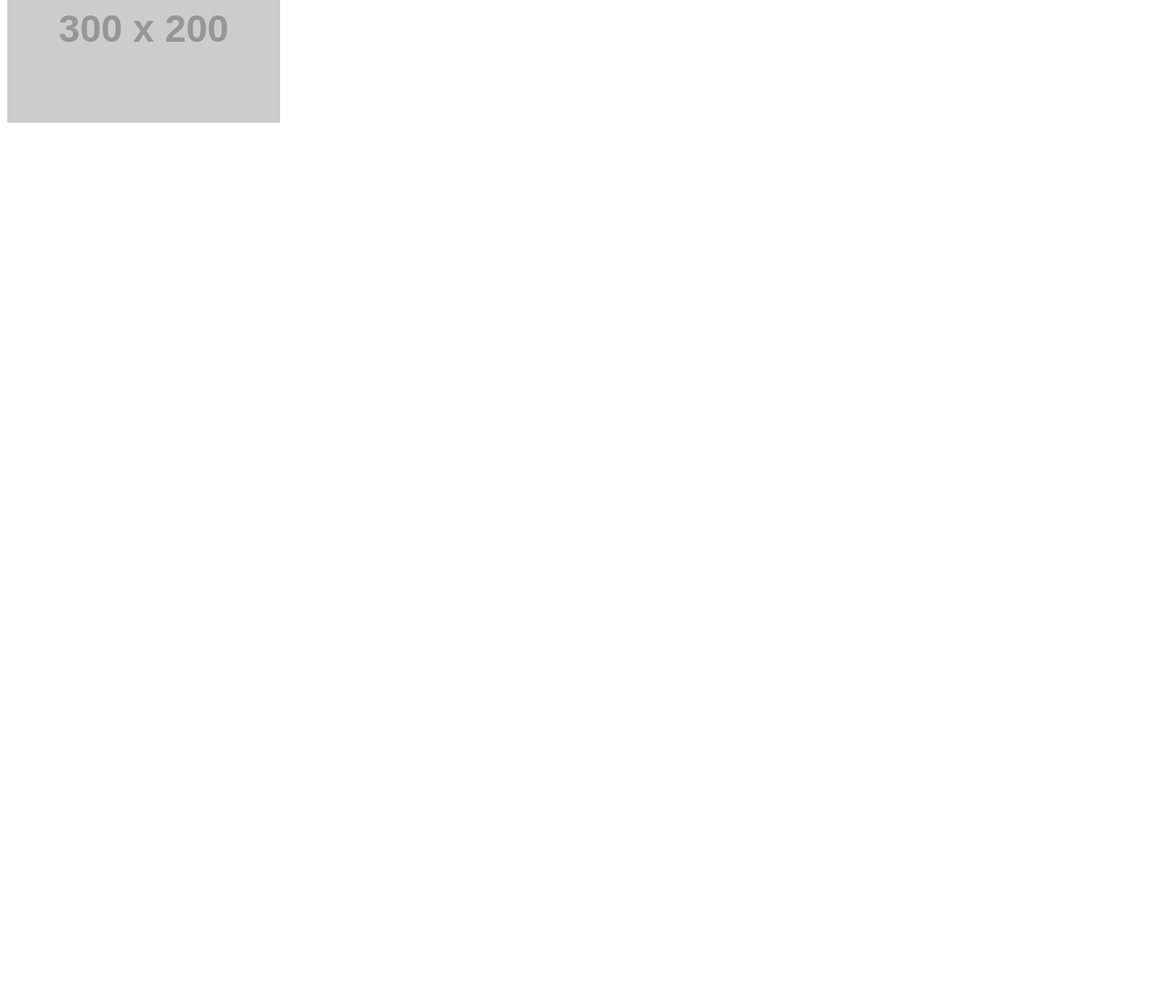
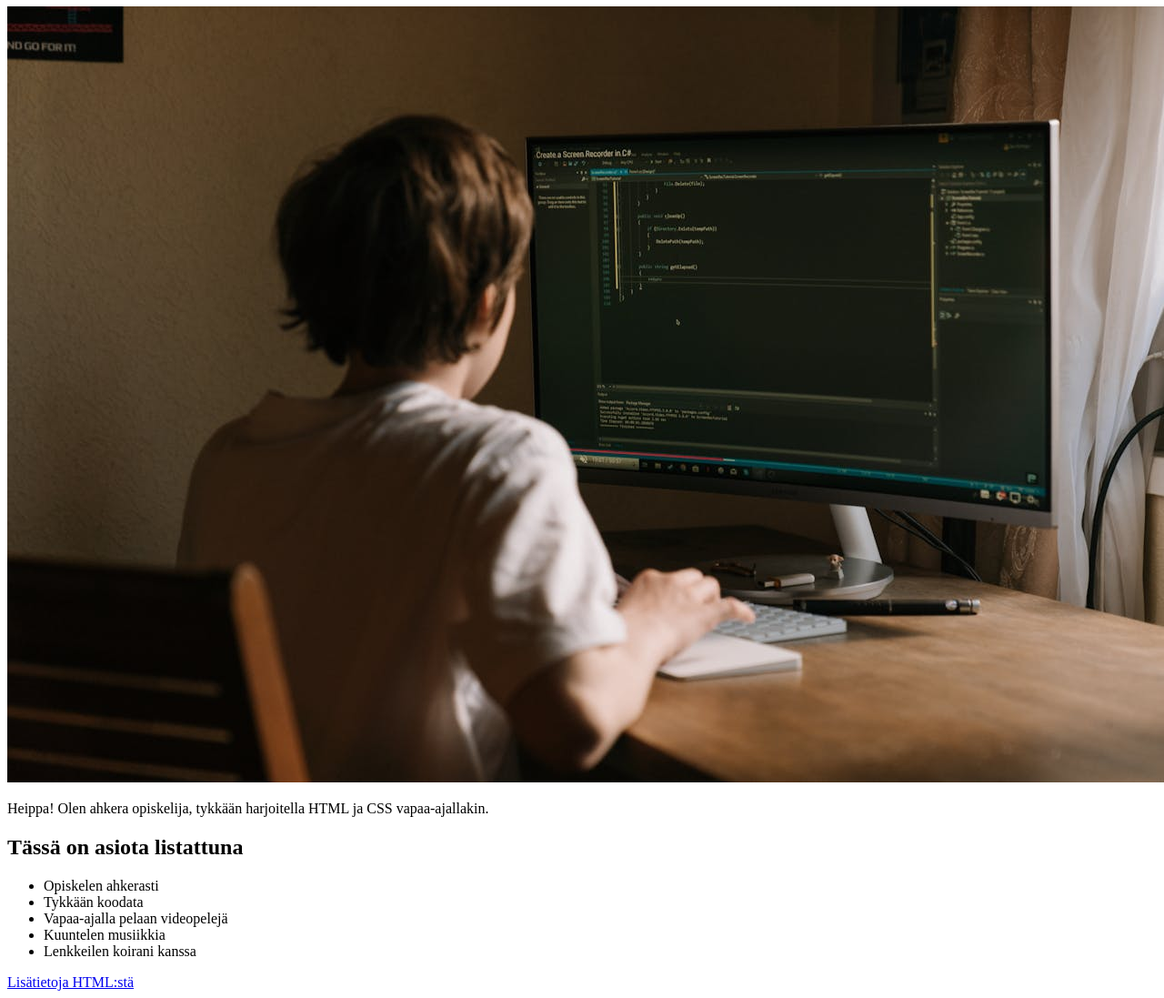
Before and after one commit to heikkijylanki/portfoliocard, a plain HTML site: page index.html in a window 1280 px wide. Shown: the part 73-1170 px from the top of the page at 91% size. Before the commit the page ends 800 px from the top, so only its background shows below. Drawn offline with Linux system fonts and the light colour scheme; placeholder pictures from the web are drawn by us.

Commit message:
lisätty lista ominaisuus

```diff
--- a/index.html
+++ b/index.html
@@ -7,8 +7,21 @@
         <link rel="stylesheet" href="styles.css">
     </head>
     <body>
+        <!-- Tämä on kommentti osio -->
         <div class="card">
-            <img src="https://via.placeholder.com/300x200" alt="Portfolio Image" class="card-image">
+            <h1>Minun esittelykortti</h1>
+            <img src="koodari.jpg" alt="Portfolio Image" class="card-image">
+            <p>Heippa! Olen ahkera opiskelija, tykkään harjoitella HTML ja CSS vapaa-ajallakin.</p>
+
+            <h2>Tässä on asiota listattuna</h2>
+            <ul>
+                <li>Opiskelen ahkerasti</li>
+                <li>Tykkään koodata</li>
+                <li>Vapaa-ajalla pelaan videopelejä</li>
+                <li>Kuuntelen musiikkia</li>
+                <li>Lenkkeilen koirani kanssa</li>
+            </ul>
+            <a href="https://www.w3schools.com" target="_blank" class="card-link">Lisätietoja HTML:stä</a>
         </div>
     </body>
 </html>
```
